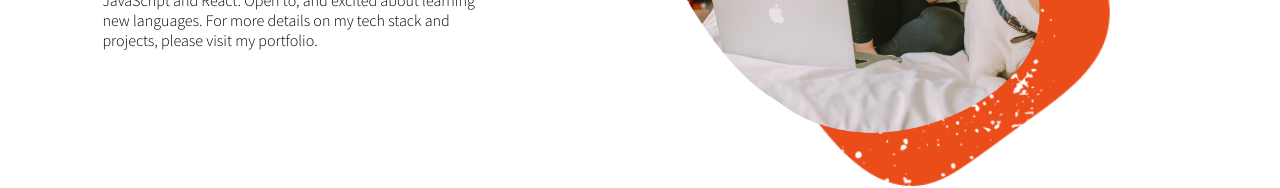
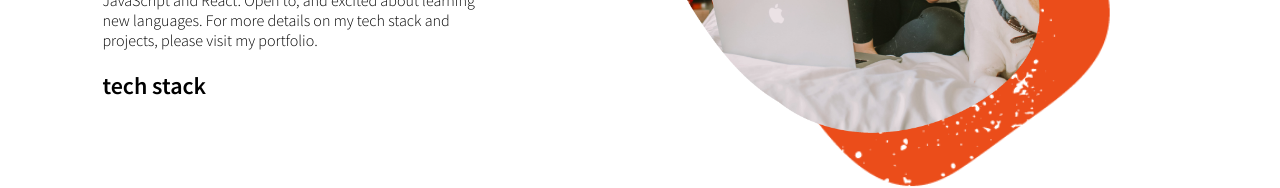
Before and after one commit to abbeymasters/portfolio, a React app: page / in a window 1280 px wide. Shown: the part 395-583 px from the top of the page. Built offline with nearby package versions, Linux system fonts and the light colour scheme.

Commit message:
starting on adding tech stack

```diff
--- a/src/components/AboutMe.js
+++ b/src/components/AboutMe.js
@@ -16,6 +16,10 @@ export default function AboutMe() {
         </section>
         <p>Full Stack Software Developer with a background in Digital Marketing and Film, and a passion for creating innovative and stylish web applications.</p>
         <p>Seeking Front End Development opportunities focused on JavaScript and React. Open to, and excited about learning new languages. For more details on my tech stack and projects, please visit my portfolio.</p>
+        <section className={styles.techStack}>
+          <h2>tech stack</h2>
+
+        </section>
       </section>
       <section className={styles.imagesSection}>
         <img className={styles.firstImage} src={splotch_red} />
```
